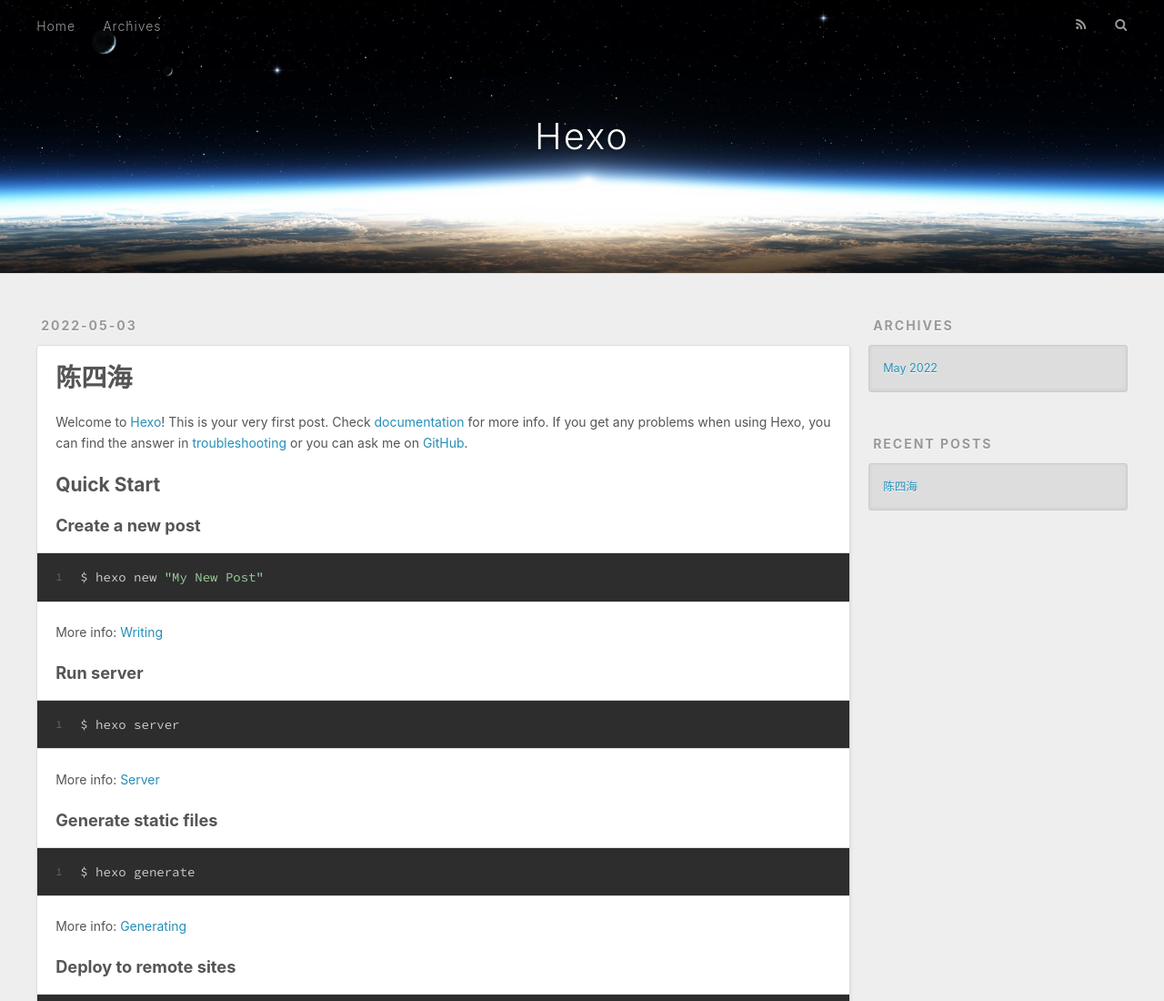
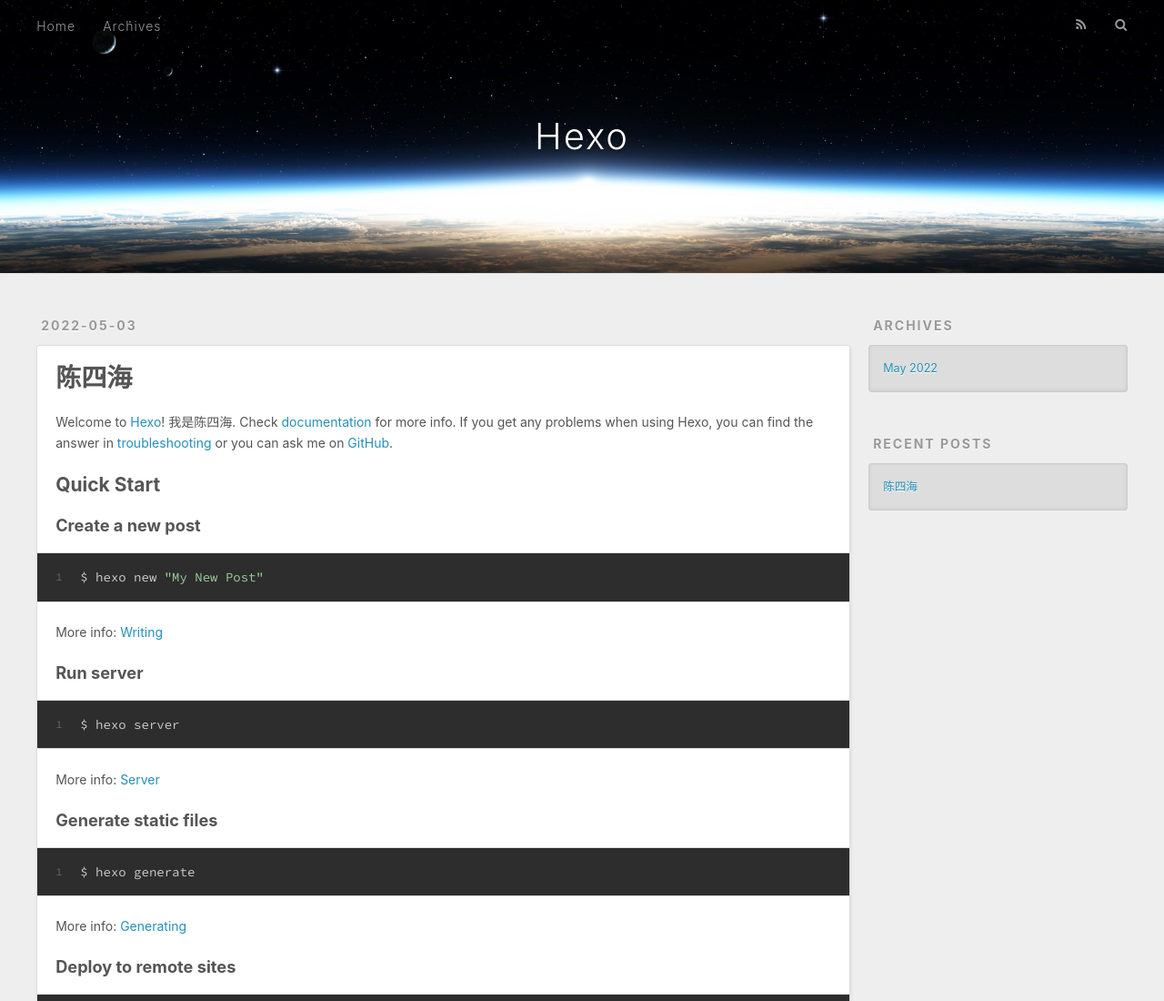
Before and after one commit to 1214langHua/1214langHua.git.hub.io, a plain HTML site: page index.html in a window 1280 px wide. Shown: the top 1100 px of the page at 91% size. Drawn offline with nearby package versions, Linux system fonts and the light colour scheme.

Commit message:
Site updated: 2022-05-05 21:11:38

```diff
--- a/index.html
+++ b/index.html
@@ -86,7 +86,7 @@
 
     <div class="article-entry" itemprop="articleBody">
 
-        <p>Welcome to <a target="_blank" rel="noopener" href="https://hexo.io/">Hexo</a>! This is your very first post. Check <a target="_blank" rel="noopener" href="https://hexo.io/docs/">documentation</a> for more info. If you get any problems when using Hexo, you can find the answer in <a target="_blank" rel="noopener" href="https://hexo.io/docs/troubleshooting.html">troubleshooting</a> or you can ask me on <a target="_blank" rel="noopener" href="https://github.com/hexojs/hexo/issues">GitHub</a>.</p>
+        <p>Welcome to <a target="_blank" rel="noopener" href="https://hexo.io/">Hexo</a>! 我是陈四海. Check <a target="_blank" rel="noopener" href="https://hexo.io/docs/">documentation</a> for more info. If you get any problems when using Hexo, you can find the answer in <a target="_blank" rel="noopener" href="https://hexo.io/docs/troubleshooting.html">troubleshooting</a> or you can ask me on <a target="_blank" rel="noopener" href="https://github.com/hexojs/hexo/issues">GitHub</a>.</p>
 <h2 id="Quick-Start"><a href="#Quick-Start" class="headerlink" title="Quick Start"></a>Quick Start</h2><h3 id="Create-a-new-post"><a href="#Create-a-new-post" class="headerlink" title="Create a new post"></a>Create a new post</h3><figure class="highlight bash"><table><tr><td class="gutter"><pre><span class="line">1</span><br></pre></td><td class="code"><pre><span class="line">$ hexo new <span class="string">&quot;My New Post&quot;</span></span><br></pre></td></tr></table></figure>
 
 <p>More info: <a target="_blank" rel="noopener" href="https://hexo.io/docs/writing.html">Writing</a></p>
```
